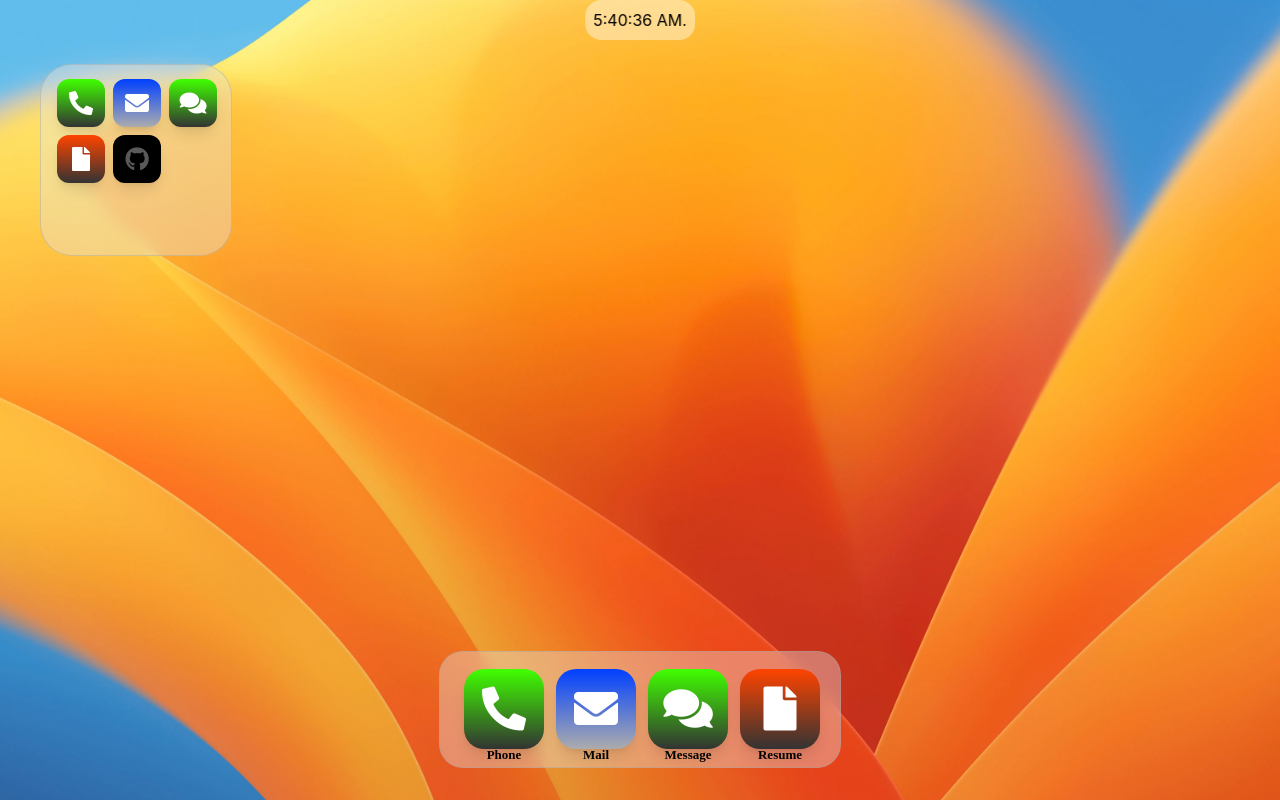
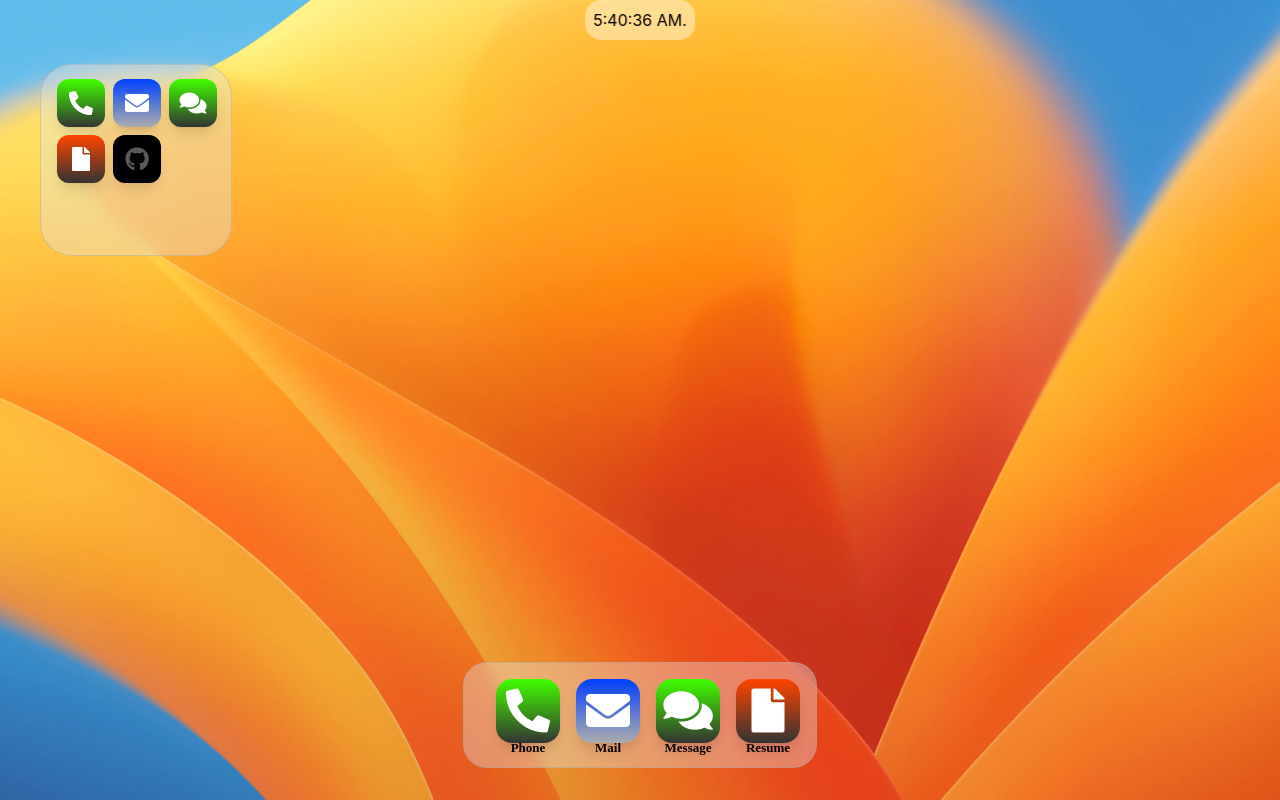
Before and after one commit to brycenGabaldon/brycengabaldon, a React (Create React App) app: page / in a window 1280 px wide. Built offline with nearby package versions, Linux system fonts and the light colour scheme.

Commit message:
more siIng

```diff
--- a/src/Icon.scss
+++ b/src/Icon.scss
@@ -1,7 +1,8 @@
 .ContainerDock {
   position: fixed;
   bottom: 4vmin;
-
+display: flex;
+flex-direction: row;
   height: fit-content;
   padding-left: 1.5rem;
   padding-right: .5rem;
@@ -95,6 +96,21 @@ width: 15rem;
   align-content: flex-end;
   justify-content: center;
 }
+
+.buttons2 {
+  height: 5.5rem;
+  width: 5rem;
+  background: rgba(255, 255, 255, 0);
+  align-content: center;
+  align-self: center;
+  display: flex;
+  flex-direction: column;
+  position: relative;
+  padding-top: 10%;
+
+  justify-items: center;
+}
+
 .buttons1 {
   height: 6.2rem;
   width: 5.75rem;
@@ -127,6 +143,21 @@ width: 15rem;
   align-self: center;
   justify-self: center;
 }
+.Icons2 {
+  border-radius: 25%;
+width: 4rem;
+ height: 4rem;
+  align-self: center;
+  justify-self: center;
+
+  justify-items: center;
+  position: relative;
+  font-size: 2.75rem;
+
+
+  z-index: 1;
+}
+
 .Icons1 {
   border-radius: 25%;
  min-width: 5rem;
--- a/src/components/DockIcons.jsx
+++ b/src/components/DockIcons.jsx
@@ -7,7 +7,6 @@ export default function DockIcons() {
 
   return (
     <div className="ContainerDock" key={Math.floor(1 + Math.random() * 10000)}>
-      <div className="Roww" key={Math.floor(1 + Math.random() * 10000)}>
         {data.icons.slice(0, 4).map((icon) => {
           return (
 
@@ -15,11 +14,11 @@ export default function DockIcons() {
               key={Math.floor(1 + Math.random() * 10000)}
               isActive=""
               setIsActive=""
-              iconClass={"Icons1 aspect-w-1 aspect-h-1 shadow-lg  hover:shadow-gray-500/50 " + icon.label + icon.iconClass}
+              iconClass={"Icons2 aspect-w-1 aspect-h-1 shadow-lg  hover:shadow-gray-500/50 " + icon.label + icon.iconClass}
               style={icon.style}
               labelClass="buttonLabel"
               name={icon.name}
-              buttonClass="buttons1 aspect-w-1 aspect-h-1"
+              buttonClass="buttons2 aspect-w-1 aspect-h-1"
               icon={icon.icon}
               iconName={icon.iconName}
               label={icon.label}
@@ -28,6 +27,6 @@ export default function DockIcons() {
           );
         })}
       </div>
-    </div>
+
   );
 }
--- a/src/components/iconData.js
+++ b/src/components/iconData.js
@@ -23,7 +23,7 @@ export const data = {
     labelClass : "buttonLabel",
     active : "active",
     visible : "visible",
-    iconClass : "Icons1 aspect-w-1 aspect-h-1 shadow-lg  hover:shadow-gray-500/50 fas fa-envelope",
+    iconClass : " aspect-w-1 aspect-h-1 shadow-lg  hover:shadow-gray-500/50 fas fa-envelope",
   },
   {
     "key" : 3,
@@ -35,7 +35,7 @@ export const data = {
     "labelClass" : "buttonLabel",
     "active" : "active",
     "visible" : "visible",
-    "iconClass" : "Icons1 aspect-w-1 aspect-h-1 shadow-lg  hover:shadow-gray-500/50 Button  Small fas fa-comments",
+    "iconClass" : "aspect-w-1 aspect-h-1 shadow-lg  hover:shadow-gray-500/50 Button  Small fas fa-comments",
 
   },
 
@@ -48,7 +48,7 @@ export const data = {
       labelClass : "buttonLabel",
       active : "active",
       visible : "visible",
-      iconClass : "Icons1 aspect-w-1 aspect-h-1 shadow-lg  hover:shadow-gray-500/50 fas fa-file"
+      iconClass : "aspect-w-1 aspect-h-1 shadow-lg  hover:shadow-gray-500/50 fas fa-file"
       },
       {
 
```
